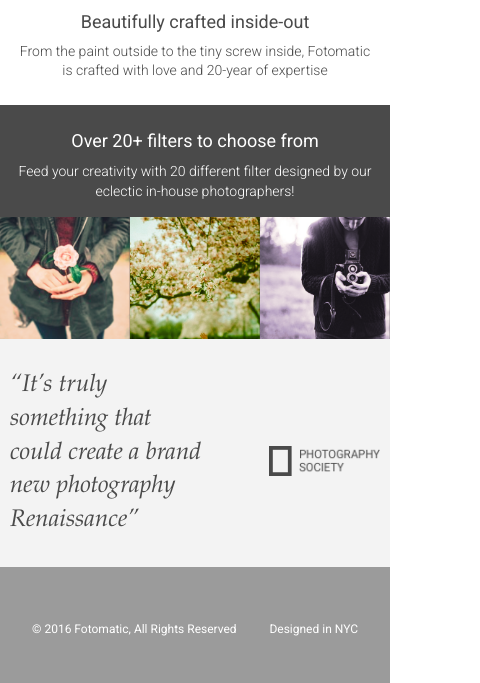
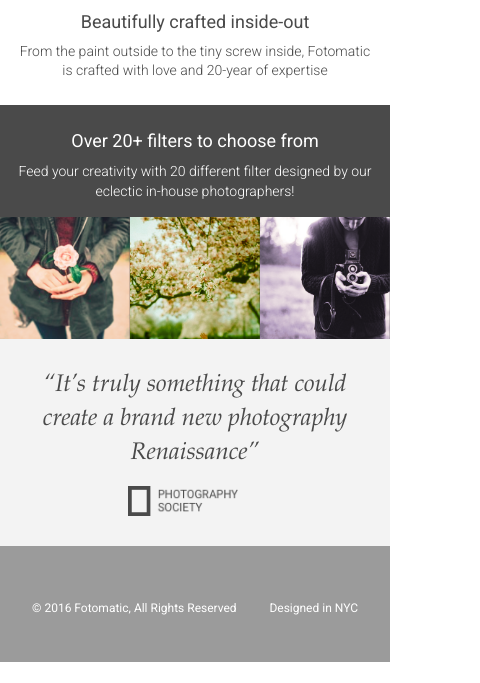
Before and after one commit to Chaplinskaya/fotomatic, a plain HTML site: page index.html in a window 390 px wide. Shown: the part 1027-1710 px from the top of the page, 480 px wide, since content can reach past the window. After the commit the page ends 1689 px from the top, so only its background shows below. Drawn offline with Linux system fonts and the light colour scheme; a web font is replaced by a local one.

Commit message:
edit file

```diff
--- a/resources/css/style.css
+++ b/resources/css/style.css
@@ -3,11 +3,16 @@
 html {
   font-family: "Roboto", sans-serif;
   font-size: 16px;
+  box-sizing: border-box;
 }
-
+body {
+  width: 1600px;
+  max-width: 100%;
+}
 .main-content {
   position: relative;
   width: 100%;
+  margin: auto;
   top: 5.3125rem; /* To offset for fixed header. */
 }
 .center {
@@ -228,10 +233,12 @@ nav li:last-child {
     height: auto;
     background-color: transparent;
     border: none;
+    padding: 0;
   }
 
   #sign-up-cta .content {
     margin-top: 0;
+    width: 0;
   }
 
   #sign-up-cta .email {
@@ -402,12 +409,14 @@ nav li:last-child {
 }
 
 #quotes-section .quote {
-  padding-right: 1.875rem;
+  padding-right: 1.5rem;
+  padding-left: 1.5rem;
   font-family: "Palatino", serif;
   font-size: 1.875rem;
   line-height: 1.1;
   font-style: italic;
   color: #4a4a4a;
+  text-align: left;
 }
 
 #quotes-section .quote-citation {
@@ -420,18 +429,26 @@ span.quote {
 
   #quotes-section .content {
     padding: 1.875rem .625rem;
+    flex-direction: column;
   }
 
   #quotes-section .quote {
     font-size: 1.5rem;
     line-height: 1.4;
-    text-align: left;
+    text-align: center;
   }
 
   #quotes-section .quote-citation {
     display: block;
     padding-top: 1rem;
     margin: auto;
+    padding-right: 1.5rem;
+  }
+  img.quote-citation {
+    padding-right: 1.5rem;
+  }
+  span.quote {
+    margin-right: 0;
   }
 }
 /* Footer */
```
Also changed, not shown: 2 other files.
